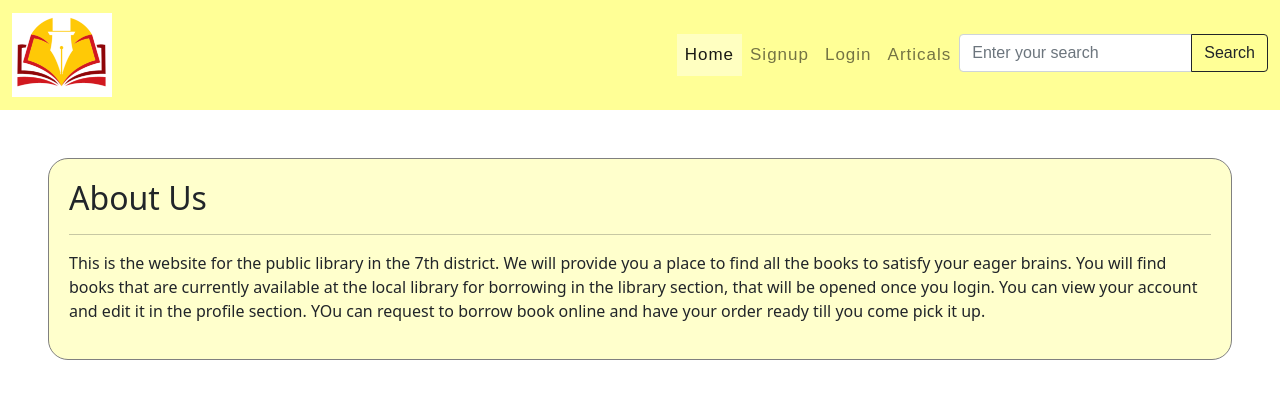
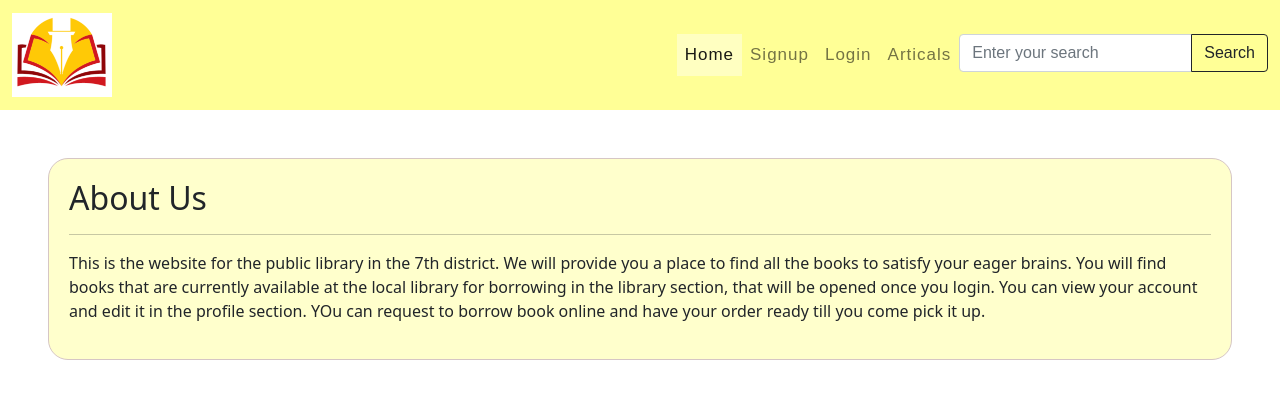
Before and after one commit to Yasmin-Haitham/code, a PHP site: template views/homepage.html in a window 1280 px wide. Shown: the top 405 px of the page. Run offline with PHP 8.4, Linux system fonts and the light colour scheme; the template is opened without the code that fills it, so the values that code supplies are empty.

Commit message:
homepage v-1 css edit

```diff
--- a/styles/homepage.css
+++ b/styles/homepage.css
@@ -1,5 +1,5 @@
 #text-area{
-    border: 1px solid grey ;
+    border: 1px solid rgb(214, 198, 197) ;
     border-radius: 20px;
     padding: 20px;
     background-color: rgb(255, 255, 204);
```
